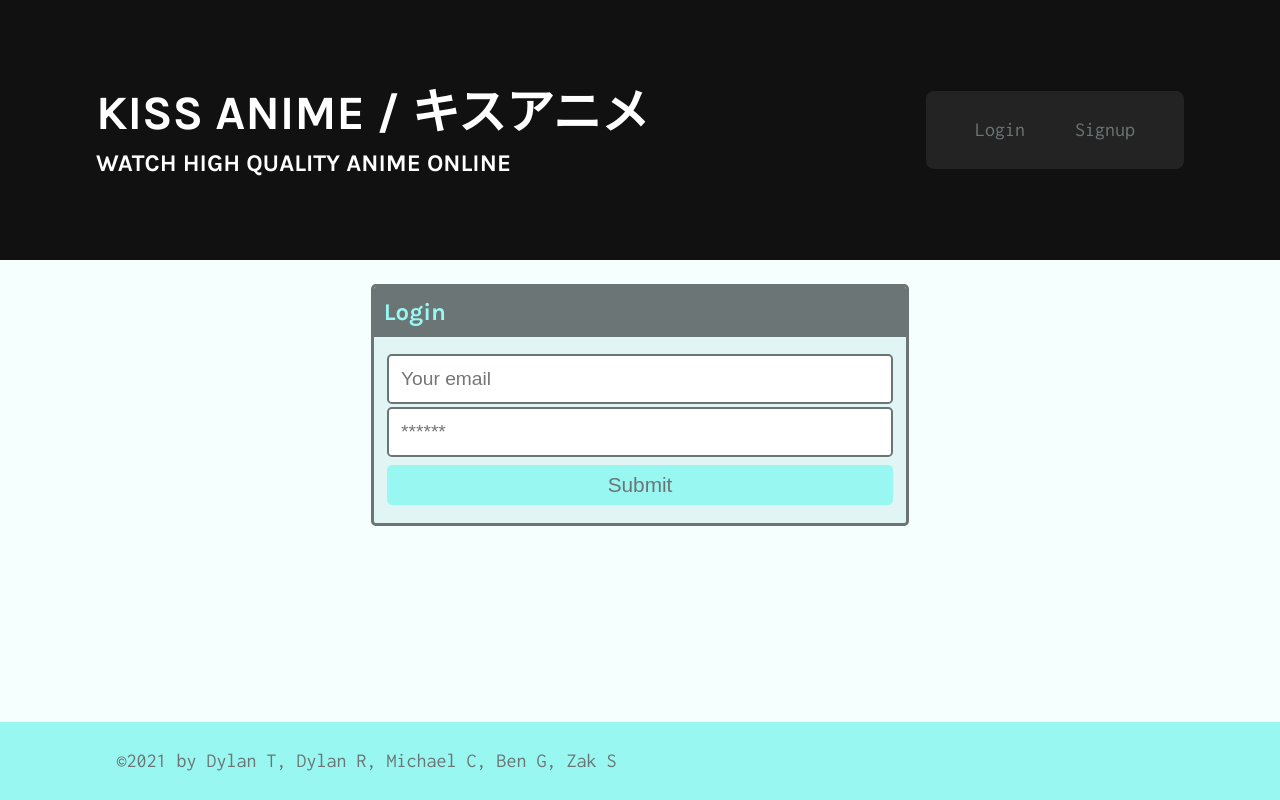
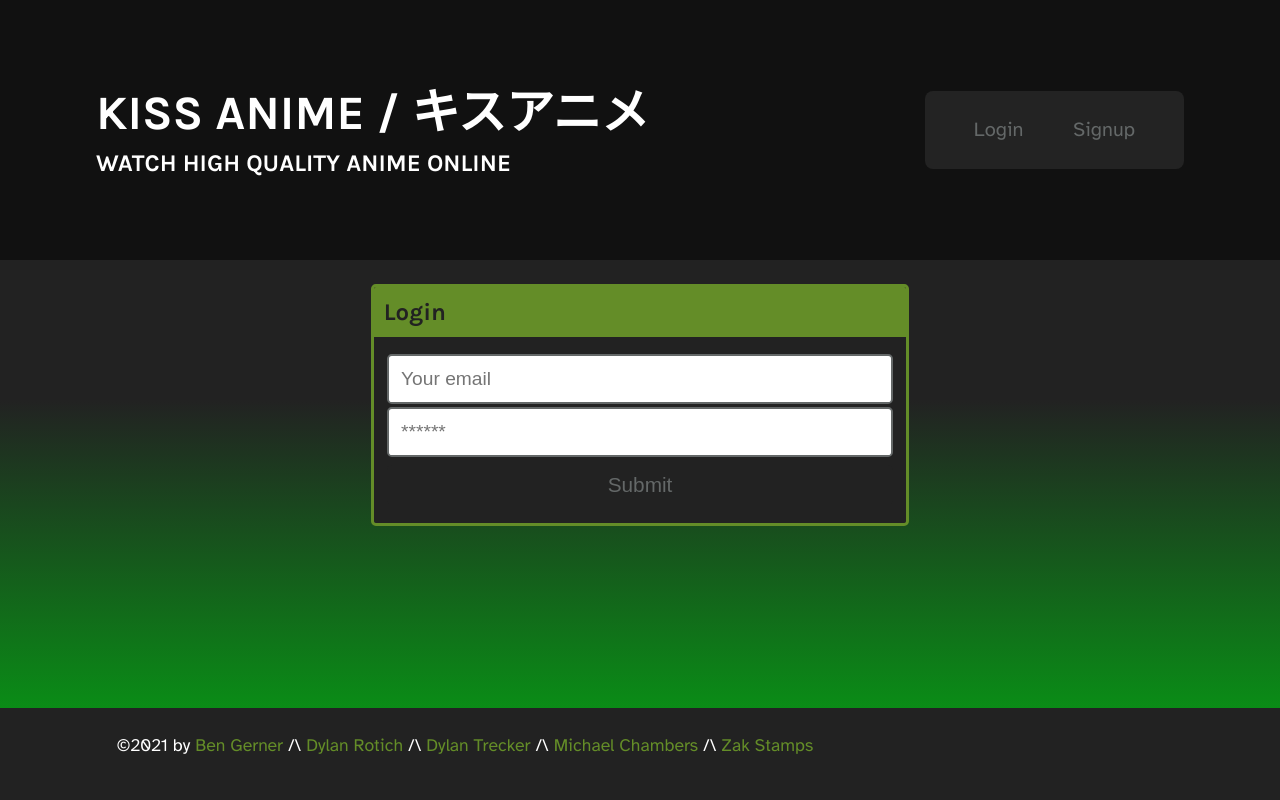
Before and after one commit to theoneandonlyzako/kiss-anime, a React (Create React App) app in the folder client/: page /login in a window 1280 px wide. Built offline with nearby package versions, Linux system fonts and the light colour scheme.

Commit message:
styled/ added github links to footer, imported/ changed fonts, changed card/background styles

```diff
--- a/client/public/index.html
+++ b/client/public/index.html
@@ -25,6 +25,9 @@
       Learn how to configure a non-root public URL by running `npm run build`.
     -->
     <link href="https://fonts.googleapis.com/css2?family=Inconsolata:wght@300;400;800&family=Karla:ital,wght@0,700;1,400&display=swap" rel="stylesheet">
+    <link rel="preconnect" href="https://fonts.googleapis.com">
+<link rel="preconnect" href="https://fonts.gstatic.com" crossorigin>
+<link href="https://fonts.googleapis.com/css2?family=Atkinson+Hyperlegible&display=swap" rel="stylesheet">
 
     <title>Kiss Anime</title>
   </head>
--- a/client/src/components/Footer/index.js
+++ b/client/src/components/Footer/index.js
@@ -1,9 +1,23 @@
 import React from 'react';
+import './style.css';
 
 const Footer = () => {
   return (
-    <footer className="w-100 mt-auto bg-secondary p-4">
-      <div className="container">&copy;2021 by Dylan T, Dylan R, Michael C, Ben G, Zak S</div>
+    <footer className="w-100 mt-auto bg-secondary p-4 footer">
+      <div className="container">
+        <p id='footer-content'>
+        &copy;2021 by
+        <a href="https://github.com/bgerner" target="_blank" rel="noreferrer"> Ben Gerner </a>
+        /\
+        <a href="https://github.com/RotichD" target="_blank" rel="noreferrer"> Dylan Rotich </a>
+        /\
+        <a href="https://github.com/d-trecker" target="_blank" rel="noreferrer"> Dylan Trecker </a>
+        /\
+        <a href="https://github.com/thisEmcee" target="_blank" rel="noreferrer"> Michael Chambers </a>
+        /\
+        <a href="https://github.com/theoneandonlyzako" target="_blank" rel="noreferrer"> Zak Stamps </a>
+        </p>
+        </div>
     </footer>
   );
 };
--- /dev/null
+++ b/client/src/components/Footer/style.css
@@ -0,0 +1,16 @@
+#footer-content {
+    color: white
+}
+#footer-content a {
+   color: var(--green3)
+
+}
+#footer-content a:hover {
+    background: -webkit-linear-gradient(var(--green4), var(--primary), var(--light2));
+  -webkit-background-clip: text;
+  -moz-background-clip: text;
+  -webkit-text-fill-color: transparent;
+  -moz-text-fill-color: transparent;
+  font-weight: bold;
+  cursor:pointer;
+}
--- a/client/src/index.css
+++ b/client/src/index.css
@@ -1,10 +1,13 @@
 :root {
-  --primary: #497573;
-  --secondary: #99f7f2;
-  --tertiary: #b2c2c1;
+  --primary: #03AC13;
+  --secondary: #222222;
+  --tertiary: #5DBB63;
   --quatrinary: #cadbda;
   --light: #e1f5f4;
-  --dark: #6c7575;
+  --light2: #d3dddd;
+  --dark: #646868;
+  --green3: #648D28;
+  --green4: #83c027;
   --error: rgb(228, 46, 1);
   --border-radius: 0.3rem;
   --spacing-one: calc(1rem * 0.25);
@@ -26,12 +29,14 @@
 body {
   margin: 0;
   padding: 0;
-  font-family: 'Inconsolata', monospace;
+  font-family: 'Atkinson Hyperlegible', monospace;
   font-weight: 400;
   line-height: 1.5;
   font-size: 20px;
   color: var(--dark);
-  background-color: #f3fffee1;
+  background: -webkit-linear-gradient(var(--secondary), var(--secondary), var(--primary));
+  background-repeat: no-repeat;
+  background-attachment: fixed;
 }
 
 h1,
@@ -134,16 +139,16 @@
 /* CARDS */
 .card {
   margin: 0 0 20px 0;
-  border: 3px solid var(--dark);
+  border: 3px solid var(--green3);
   border-radius: var(--border-radius);
-  background-color: var(--light);
+  background-color: var(--secondary);
   color: var(--dark);
 }
 
 .card-header {
   color: var(--secondary);
   margin: 0;
-  background-color: var(--dark);
+  background-color: var(--green3);
   padding: 0.625rem;
   border-radius: calc(0.18rem - 1px) calc(0.18rem - 1px) 0 0;
 }
```
Also changed, not shown: client/src/components/FriendList/index.js (line endings or trailing spaces).
